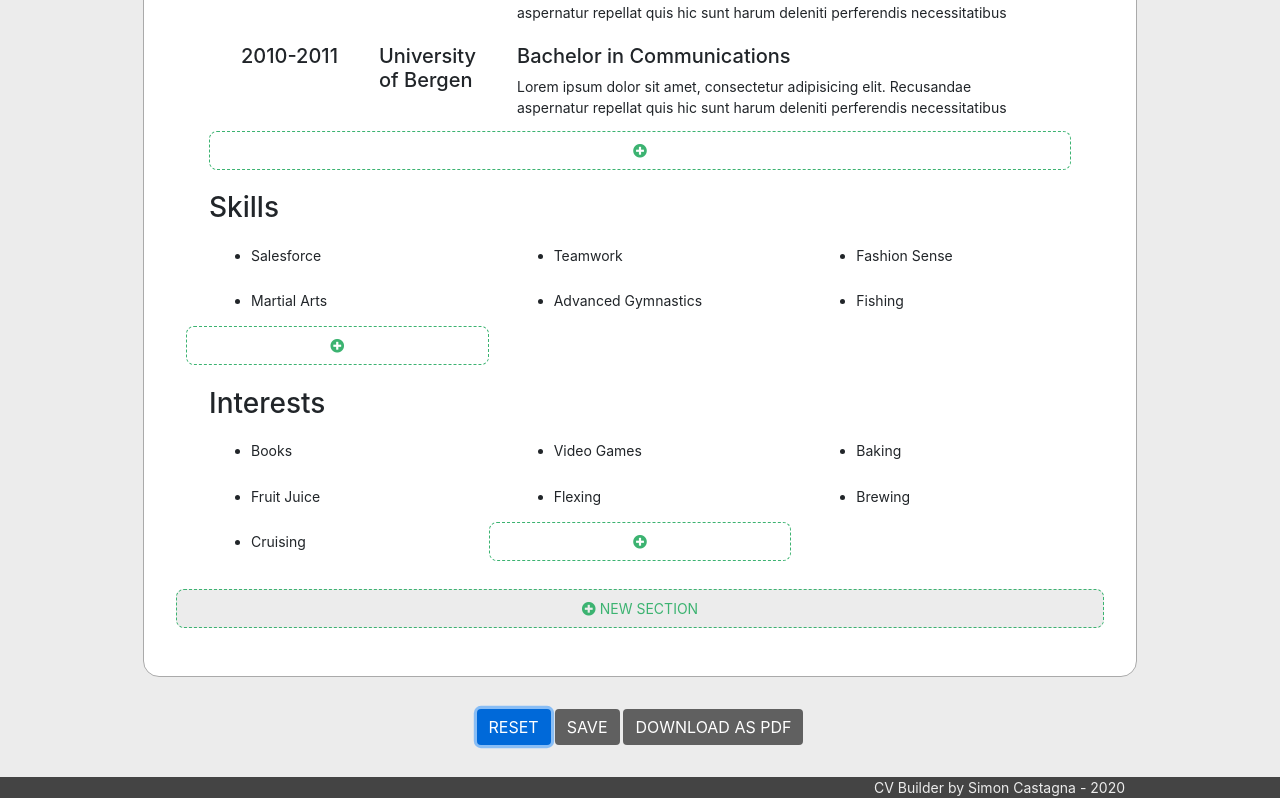
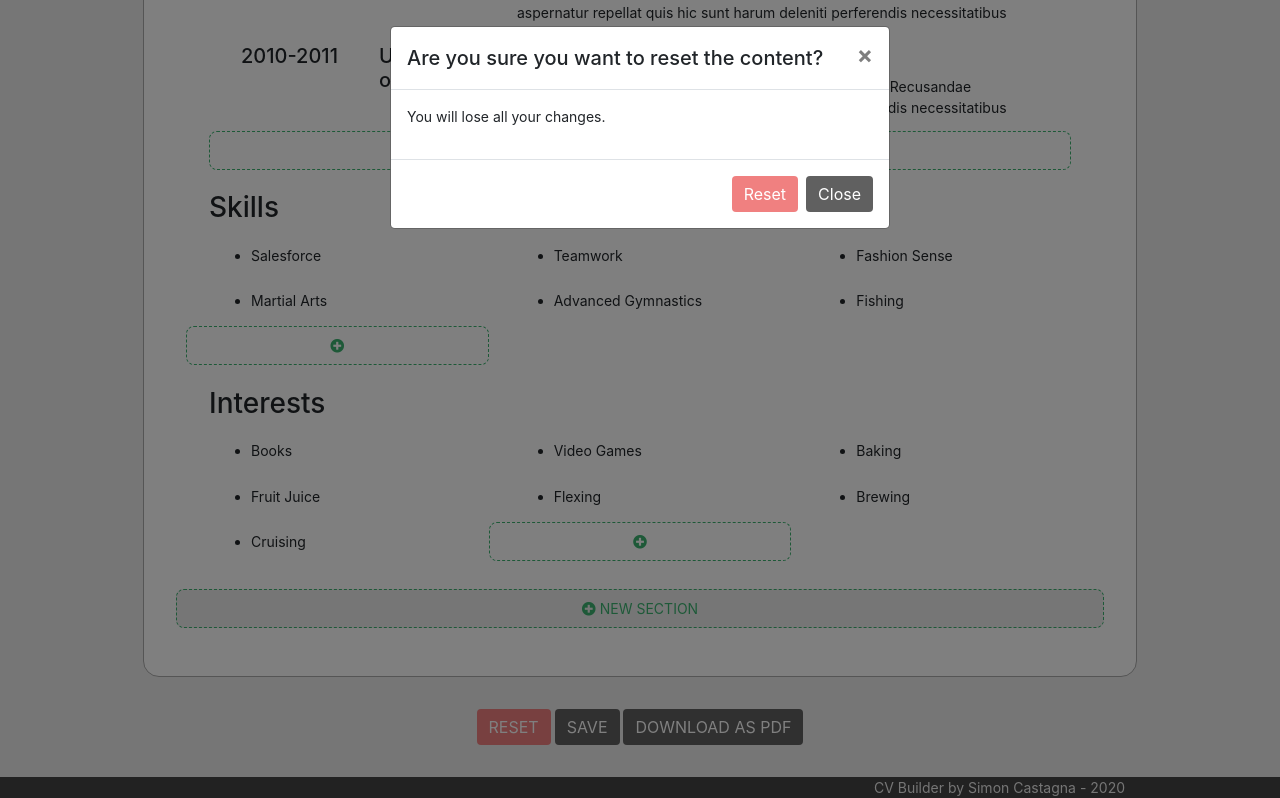
Before and after one commit to jumboduck/CV-Builder, a plain HTML site: page index.html in a window 1280 px wide. Both pictures are taken after a click on the button "RESET". Shown: the part 1400-2198 px from the top of the page. Drawn offline with nearby package versions, Linux system fonts and the light colour scheme.

Commit message:
added a modal confirmation window to confirm reset of content

```diff
--- a/assets/css/style.css
+++ b/assets/css/style.css
@@ -75,15 +75,24 @@ section h3 {
 }
 
 .btn-primary,
-.btn-secondary,
 .btn-primary:active {
     background-color: #606060;
     border: 0;
     color: #fff;
 }
 
-.actions button:hover {
+.btn-primary:hover {
     background-color: #aaa;
+}
+
+#reset-btn,
+#reset-alert-btn {
+    background-color: #f08080;
+}
+
+#reset-btn:hover,
+#reset-alert-btn:hover {
+    background-color: #f00;
 }
 
 /* CUSTOM FOOTER */
@@ -92,8 +101,7 @@ section h3 {
     color: #ececec;
 }
 
-/* Deletable items and delete button */
-
+/* DELETABLE ITEMS AND DELETE BUTTON */
 section.deletable {
     margin: 0;
 }
--- a/index.html
+++ b/index.html
@@ -103,11 +103,58 @@
             </div>
         </div>
         <div class="actions text-center">
-            <button class="btn btn-primary" id="reset-btn">RESET</button>
+            <button
+                class="btn btn-primary"
+                id="reset-alert-btn"
+                data-toggle="modal"
+                data-target="#reset-modal"
+            >
+                RESET
+            </button>
             <button class="btn btn-primary" id="save-btn">SAVE</button>
             <button class="btn btn-primary" id="download-btn">
                 DOWNLOAD AS PDF
             </button>
+        </div>
+        <!-- Modal Window to reset content to default-->
+        <div class="modal" id="reset-modal" tabindex="-1" role="dialog">
+            <div class="modal-dialog" role="document">
+                <div class="modal-content">
+                    <div class="modal-header">
+                        <h5 class="modal-title">
+                            Are you sure you want to reset the content?
+                        </h5>
+                        <button
+                            type="button"
+                            class="close"
+                            data-dismiss="modal"
+                            aria-label="Close"
+                        >
+                            <span aria-hidden="true">&times;</span>
+                        </button>
+                    </div>
+                    <div class="modal-body">
+                        <p>You will lose all your changes.</p>
+                    </div>
+                    <div class="modal-footer">
+                        <button
+                            type="button"
+                            class="btn btn-primary"
+                            id="reset-btn"
+                            data-dismiss="modal"
+                        >
+                            Reset
+                        </button>
+                        <button
+                            type="button"
+                            class="btn btn-primary"
+                            data-dismiss="modal"
+                        >
+                            Close
+                        </button>
+                    </div>
+                </div>
+            </div>
         </div>
 
         <footer class="container-fluid custom-footer">
```
